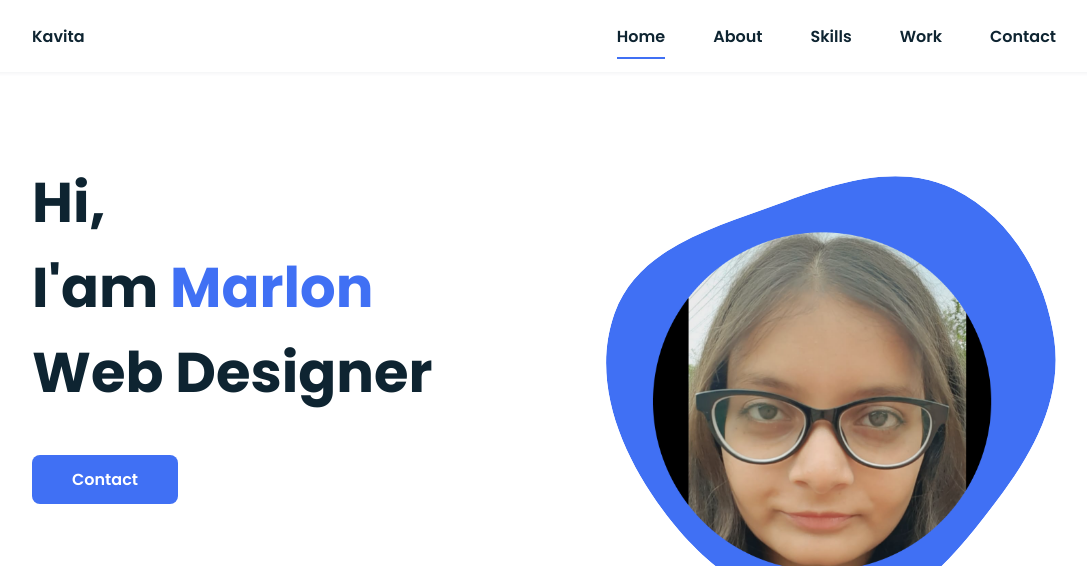
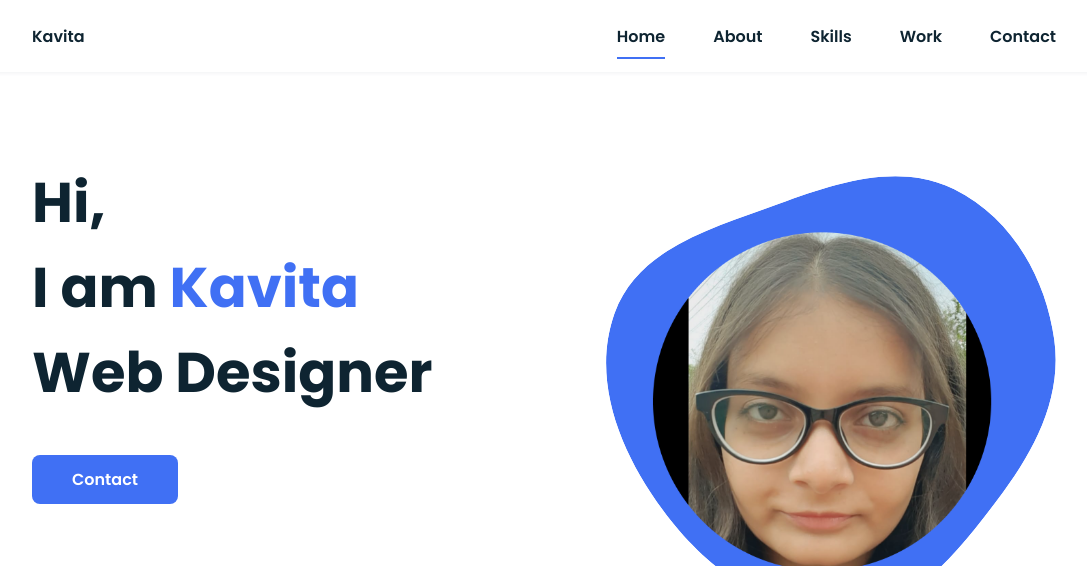
Before and after one commit to Kavitamishra2003/personal-portfolio, a plain HTML site: page index.html in a window 1280 px wide. Shown: the top 566 px of the page, without its empty margins (96-1183 px from the left). Drawn offline with nearby package versions, Linux system fonts and the light colour scheme.

Commit message:
Update index.html

```diff
--- a/index.html
+++ b/index.html
@@ -9,7 +9,7 @@
         <!-- =====BOX ICONS===== -->
         <link href='https://cdn.jsdelivr.net/npm/boxicons@2.0.5/css/boxicons.min.css' rel='stylesheet'>
 
-        <title>Portfolio website complete</title>
+        <title>Portfolio website</title>
 
     </head>
     <body>
@@ -40,7 +40,7 @@
             <!--===== HOME =====-->
             <section class="home bd-grid" id="home">
                 <div class="home__data">
-                    <h1 class="home__title">Hi,<br>I'am <span class="home__title-color">Marlon</span><br> Web Designer</h1>
+                    <h1 class="home__title">Hi,<br>I am <span class="home__title-color">Kavita</span><br> Web Designer</h1>
 
                     <a href="#" class="button">Contact</a>
                 </div>
```
